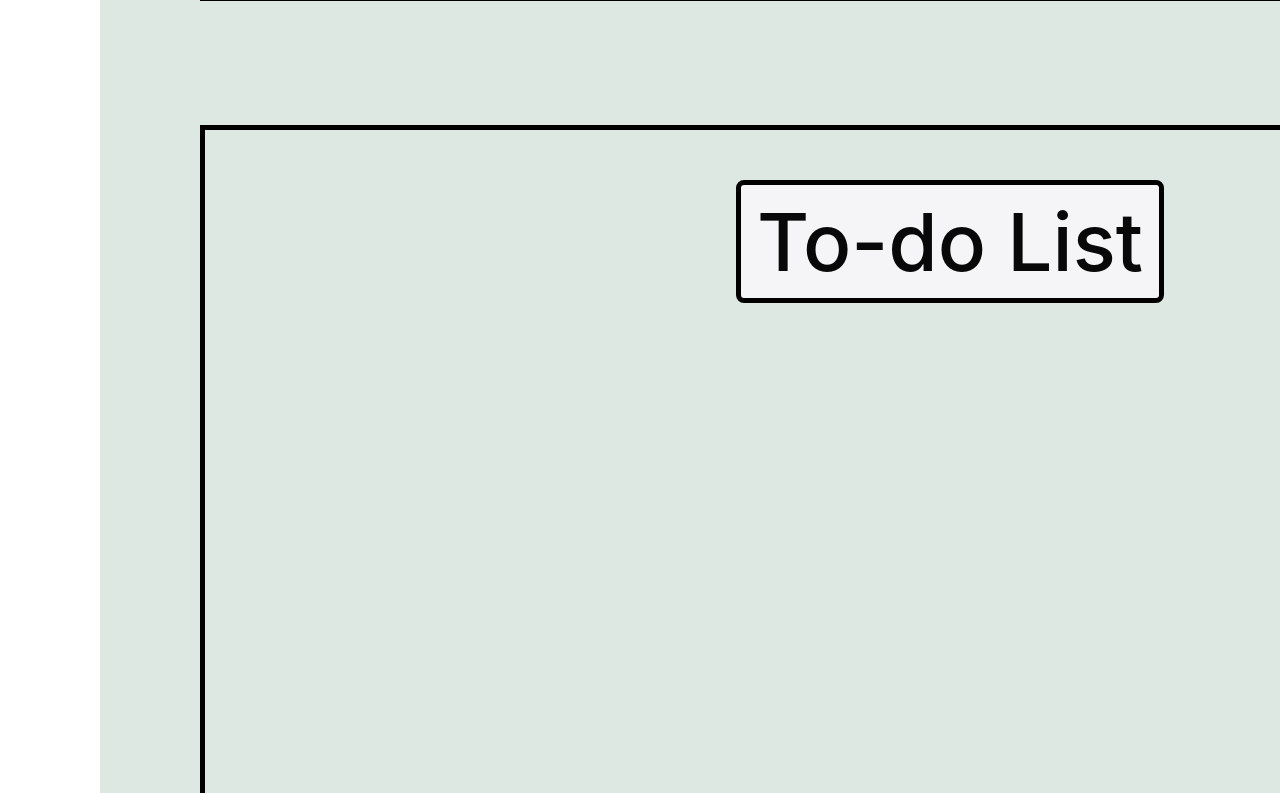
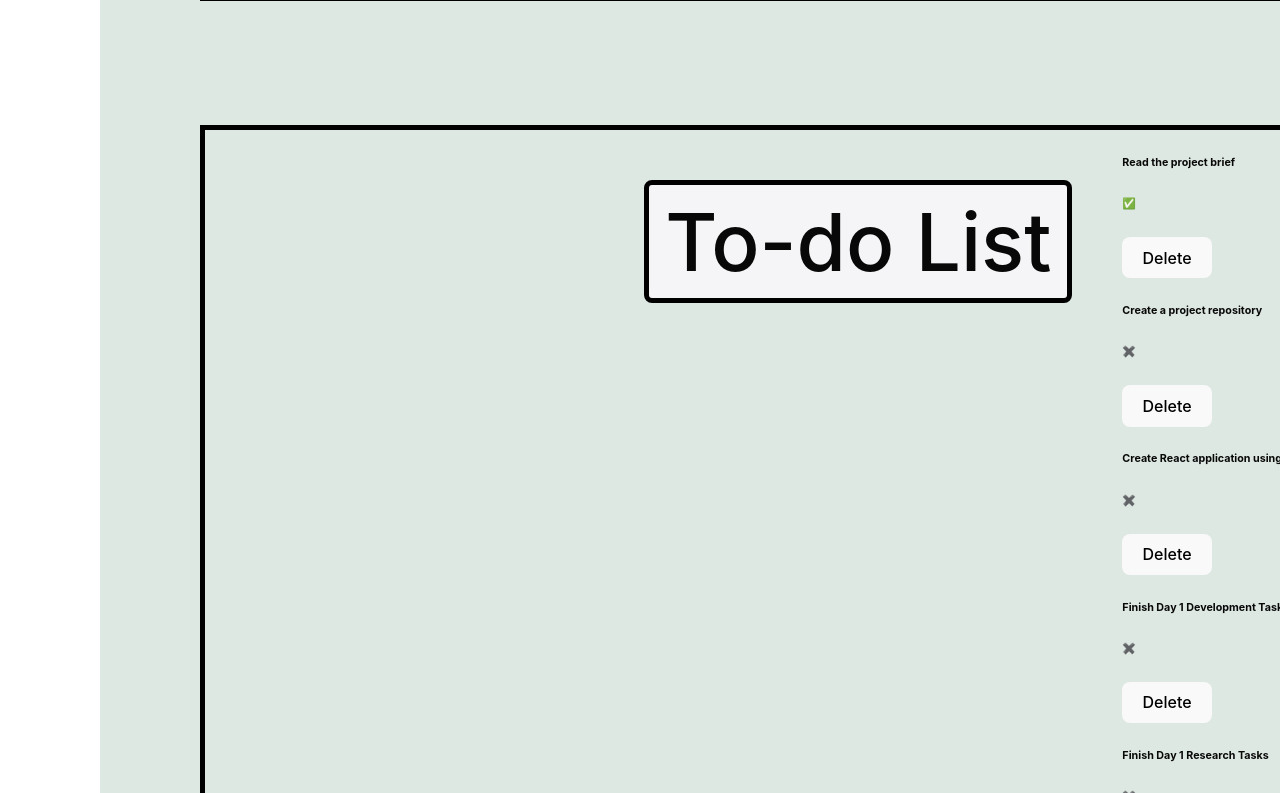
Before and after one commit to zeinamershed/mini-project-react, a React (Vite) app in the folder react-project/: page / in a window 1280 px wide. Shown: the part 727-1520 px from the top of the page. Built offline with nearby package versions, Linux system fonts and the light colour scheme.

Commit message:
added delete and condition

```diff
--- a/react-project/src/App.jsx
+++ b/react-project/src/App.jsx
@@ -7,6 +7,16 @@ import { useState } from "react";
 
 function App() {
   const [dataState, setDataState] = useState(tasksData);
+
+  function deleteToDo(toDoTask) {
+    const filteredToDos = dataState.filter((currentElement) => {
+      if (currentElement.task !== toDoTask) {
+        return true;
+      }
+    });
+    setDataState(filteredToDos);
+  }
+
   return (
     <>
       <div className="App">
@@ -18,12 +28,12 @@ function App() {
 
         <main className="main">
           <button className="main-button">To-do List</button>
+          <Tasks data={dataState} deleteToDo={deleteToDo} />
         </main>
 
         <br />
         <Footer />
       </div>
-      <Tasks props={dataState} />
     </>
   );
 }
--- a/react-project/src/components/Tasks.jsx
+++ b/react-project/src/components/Tasks.jsx
@@ -1,8 +1,21 @@
-const Tasks = ({props}) => {
+const Tasks = ({ data, deleteToDo }) => {
   return (
     <div>
-
-
+      {data.map((toDo) => {
+        return (
+          <div>
+            <h6>{toDo.task}</h6>
+            <h6>{toDo.completed ? "✅" : "✖️"}</h6>
+            <button
+              onClick={() => {
+                deleteToDo(toDo.task);
+              }}
+            >
+              Delete
+            </button>
+          </div>
+        );
+      })}
     </div>
   );
 };
```
